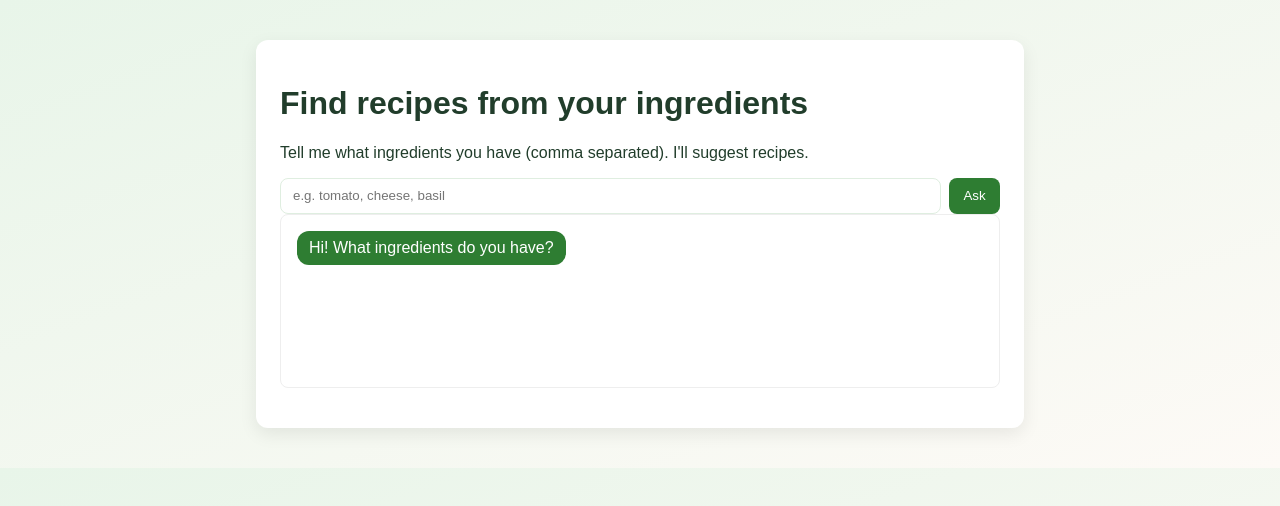
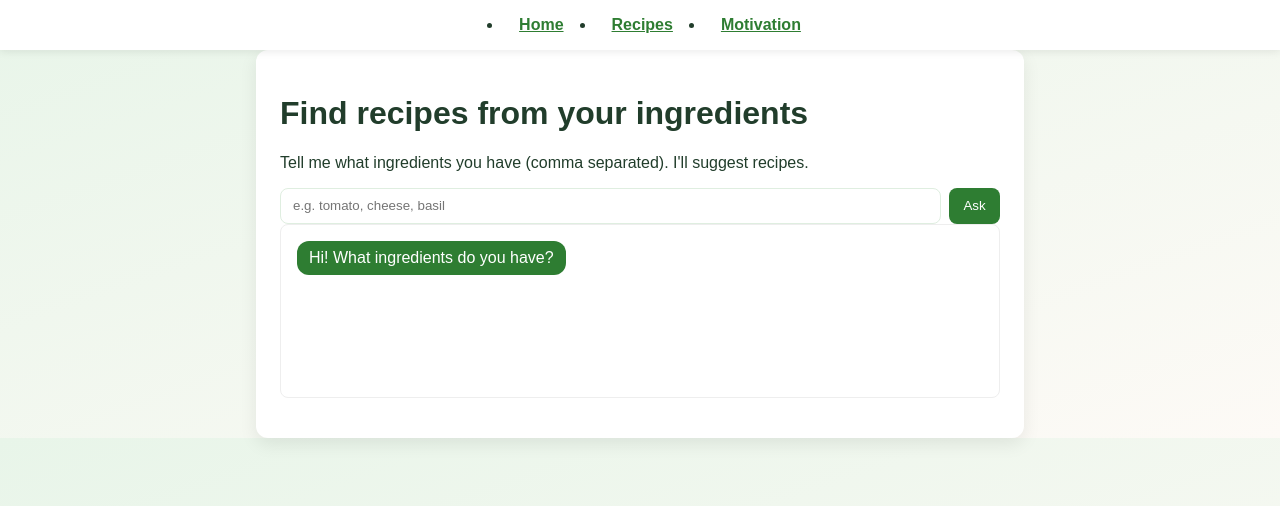
Before and after one commit to izzygperez/waste-management-, a website built with Vite: page recipes.html in a window 1280 px wide. Built offline with nearby package versions, Linux system fonts and the light colour scheme.

Commit message:
megha's changes

```diff
--- a/recipes.html
+++ b/recipes.html
@@ -4,10 +4,16 @@
     <meta charset="utf-8" />
     <meta name="viewport" content="width=device-width, initial-scale=1" />
     <title>Eco Plate — Find Recipes</title>
-    <link rel="stylesheet" href="/style.css" />
+    <link rel="stylesheet" href="/src/style.css">
     <style>
-      body { font-family: Poppins, Arial, sans-serif; background: linear-gradient(to bottom right,#e8f5e9,#fdfaf6); color: #213d2b; padding: 2rem; }
-      .card { max-width:720px; margin: 0 auto; background: #fff; padding: 1.5rem; border-radius: 12px; box-shadow: 0 6px 18px rgba(0,0,0,0.08); }
+      body {
+        font-family: Poppins, Arial, sans-serif;
+        background: linear-gradient(to bottom right,#e8f5e9,#fdfaf6);
+        color: #213d2b;
+        margin: 0; /* ensure nav reaches the top */
+        padding: 0; /* IMPORTANT FIX */
+      }
+      .card {margin-top: 2rem; max-width:720px; margin: 0 auto; background: #fff; padding: 1.5rem; border-radius: 12px; box-shadow: 0 6px 18px rgba(0,0,0,0.08); }
       .chat { border: 1px solid #eee; padding: 1rem; min-height: 140px; border-radius: 8px; margin-bottom: 1rem; }
       .messages { list-style: none; padding: 0; margin: 0; }
       .messages li { margin-bottom: 0.6rem; }
@@ -38,6 +44,13 @@
     </style>
   </head>
   <body>
+    <nav class="main-nav" aria-label="Primary">
+    <ul class="nav-list">
+      <li><a class="nav-link" href="/">Home</a></li>
+      <li><a class="nav-link" href="/recipes.html">Recipes</a></li>
+      <li><a class="nav-link" href="/motivation.html">Motivation</a></li>
+    </ul>
+  </nav>
     <div class="card">
       <h1>Find recipes from your ingredients</h1>
       <p>Tell me what ingredients you have (comma separated). I'll suggest recipes.</p>
--- a/src/style.css
+++ b/src/style.css
@@ -65,3 +65,28 @@
     gap: 1rem;
   }
 }
+.main-nav {
+  width: 100%;
+  display: flex;
+  justify-content: center;
+  position: relative;
+  background: white;
+  backdrop-filter: blur(6px);
+  box-shadow: 0 2px 8px rgba(0,0,0,0.08);
+  z-index: 100;
+}
+.nav-list {
+  display: flex;
+  gap: 1rem;
+}
+.nav-link {
+  color: #2e7d32;
+  font-weight: 600;
+  padding: 0.5rem 1rem;
+  border-radius: 12px;
+  transition: background 0.25s, color 0.25s;
+}
+.nav-link:hover {
+  background: #2e7d32;
+  color: #fff;
+}
```
Also changed, not shown: motivation.html (+13 -1 lines).
